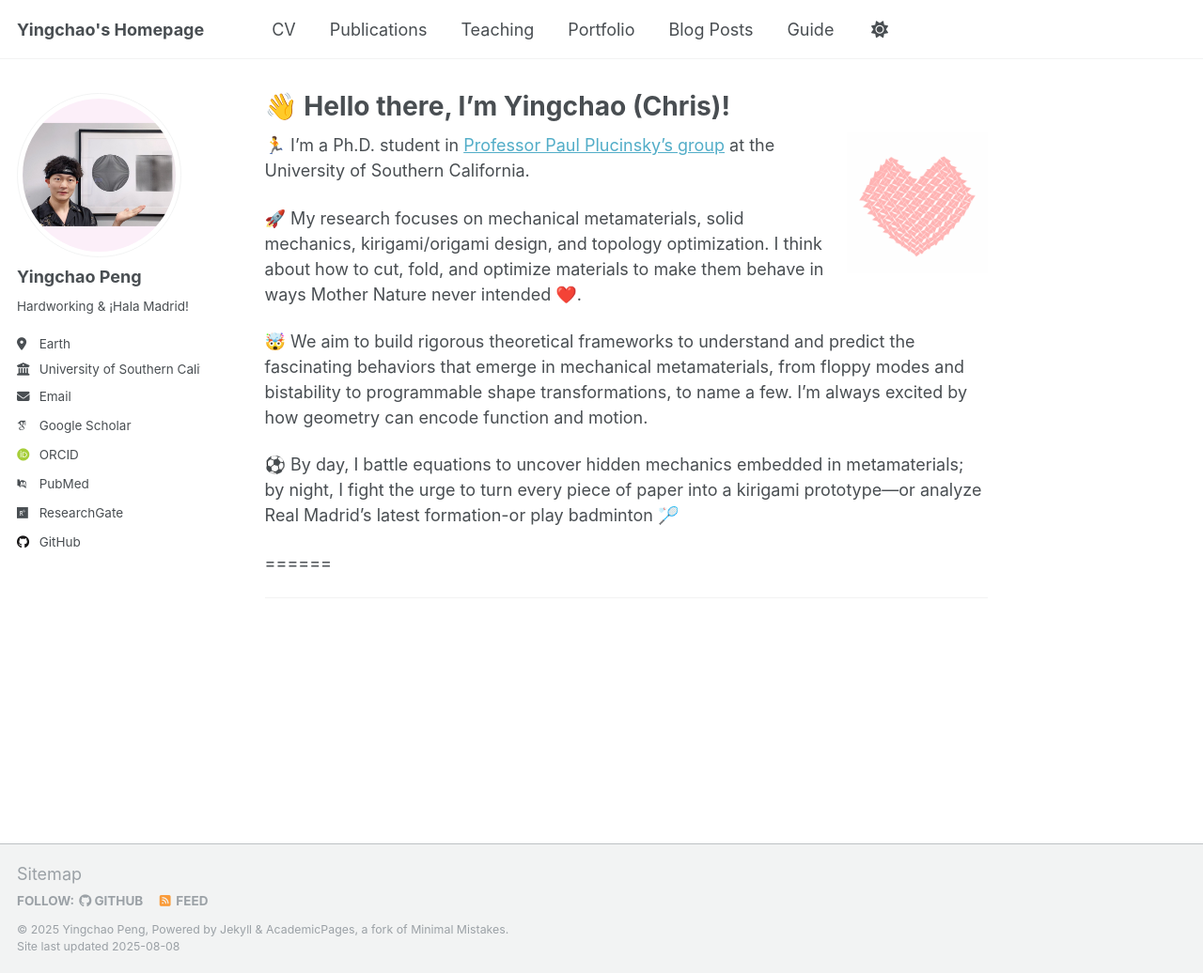
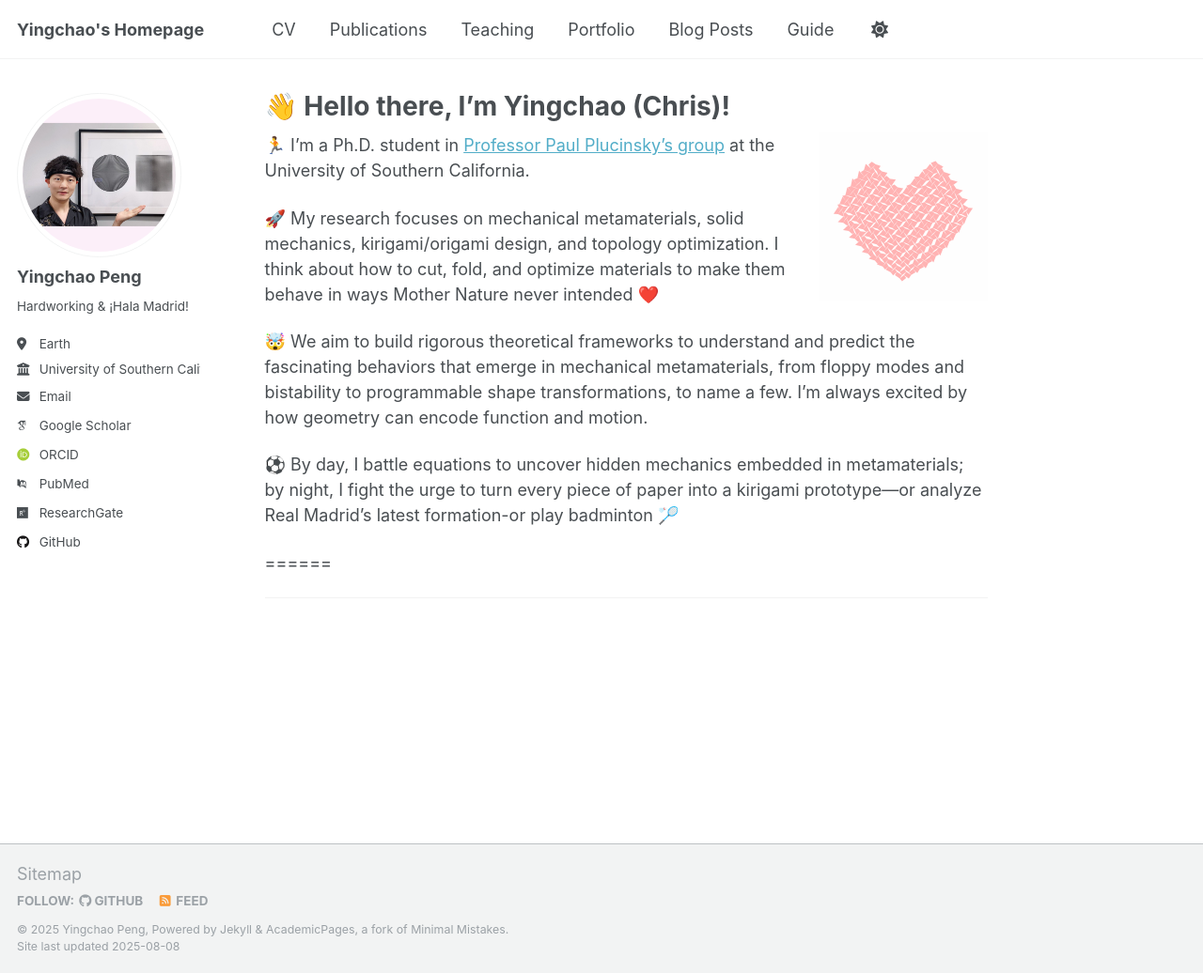
Before and after one commit to YingchaoPeng/YingchaoPeng.github.io, a Jekyll site: the page built from _pages/about.md, in a window 1280 px wide and 1036 px high. Shown: the whole window at 94% size. Built offline with Jekyll 4.4.1, drawn with Linux system fonts in a browser that asks for light colours; some web fonts are replaced; a script that is not in the unit is left out.

Commit message:
Update about.md

```diff
--- a/_pages/about.md
+++ b/_pages/about.md
@@ -8,10 +8,10 @@ redirect_from:
   - /about.html
 ---
 
-![beatheart](/images/beatheart_v2.gif){: .align-right width="150px"}
+![beatheart](/images/beatheart_v2.gif){: .align-right width="180px"}
 🏃 I'm a Ph.D. student in [Professor Paul Plucinsky's group](https://sites.usc.edu/plucinsky/) at the University of Southern California.
 
-🚀 My research focuses on mechanical metamaterials, solid mechanics, kirigami/origami design, and topology optimization. I think about how to cut, fold, and optimize materials to make them behave in ways Mother Nature never intended ❤️.
+🚀 My research focuses on mechanical metamaterials, solid mechanics, kirigami/origami design, and topology optimization. I think about how to cut, fold, and optimize materials to make them behave in ways Mother Nature never intended ❤️
 
 🤯 We aim to build rigorous theoretical frameworks to understand and predict the fascinating behaviors that emerge in mechanical metamaterials, from floppy modes and bistability to programmable shape transformations, to name a few. I'm always excited by how geometry can encode function and motion.
 
```
